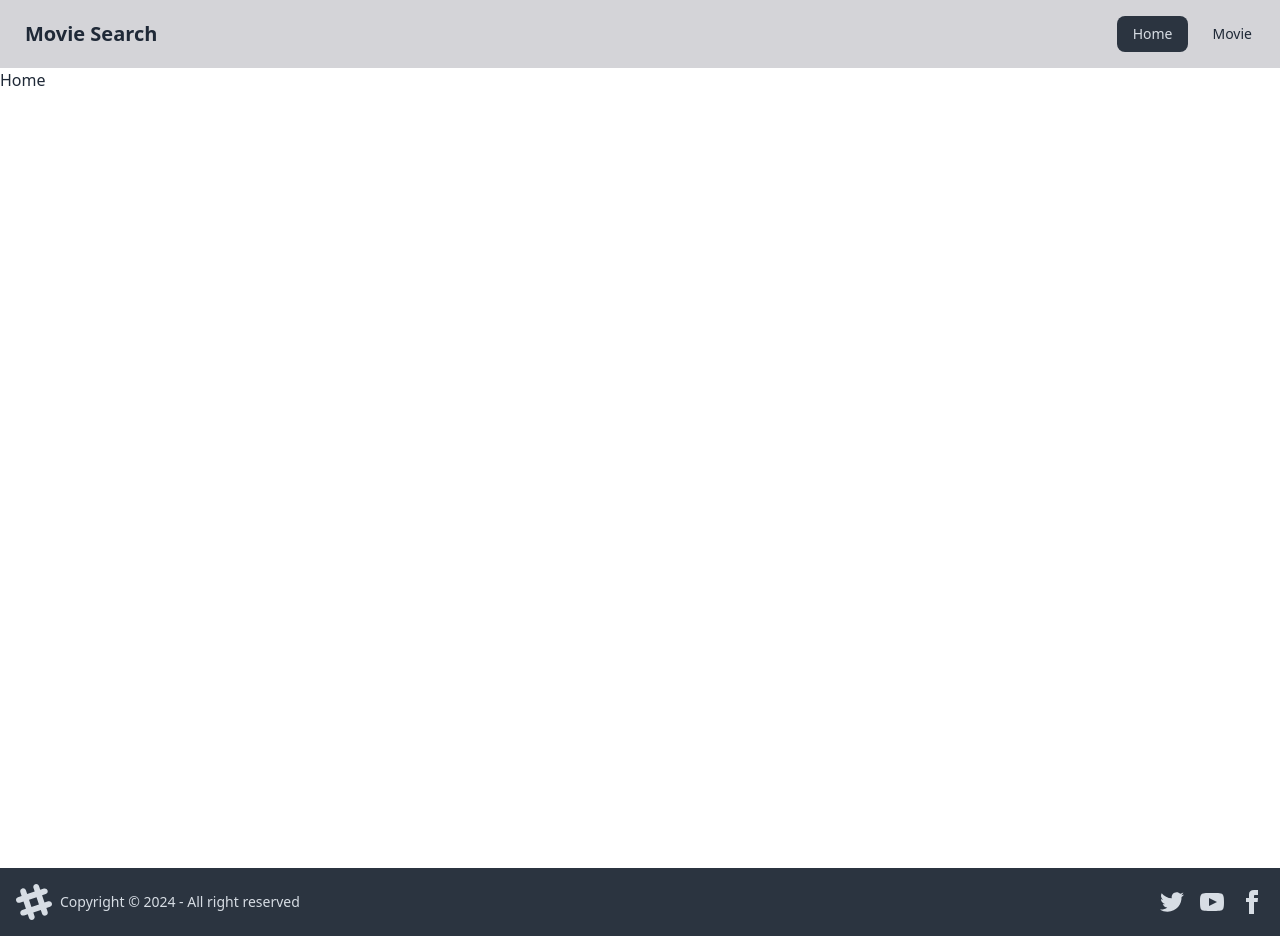
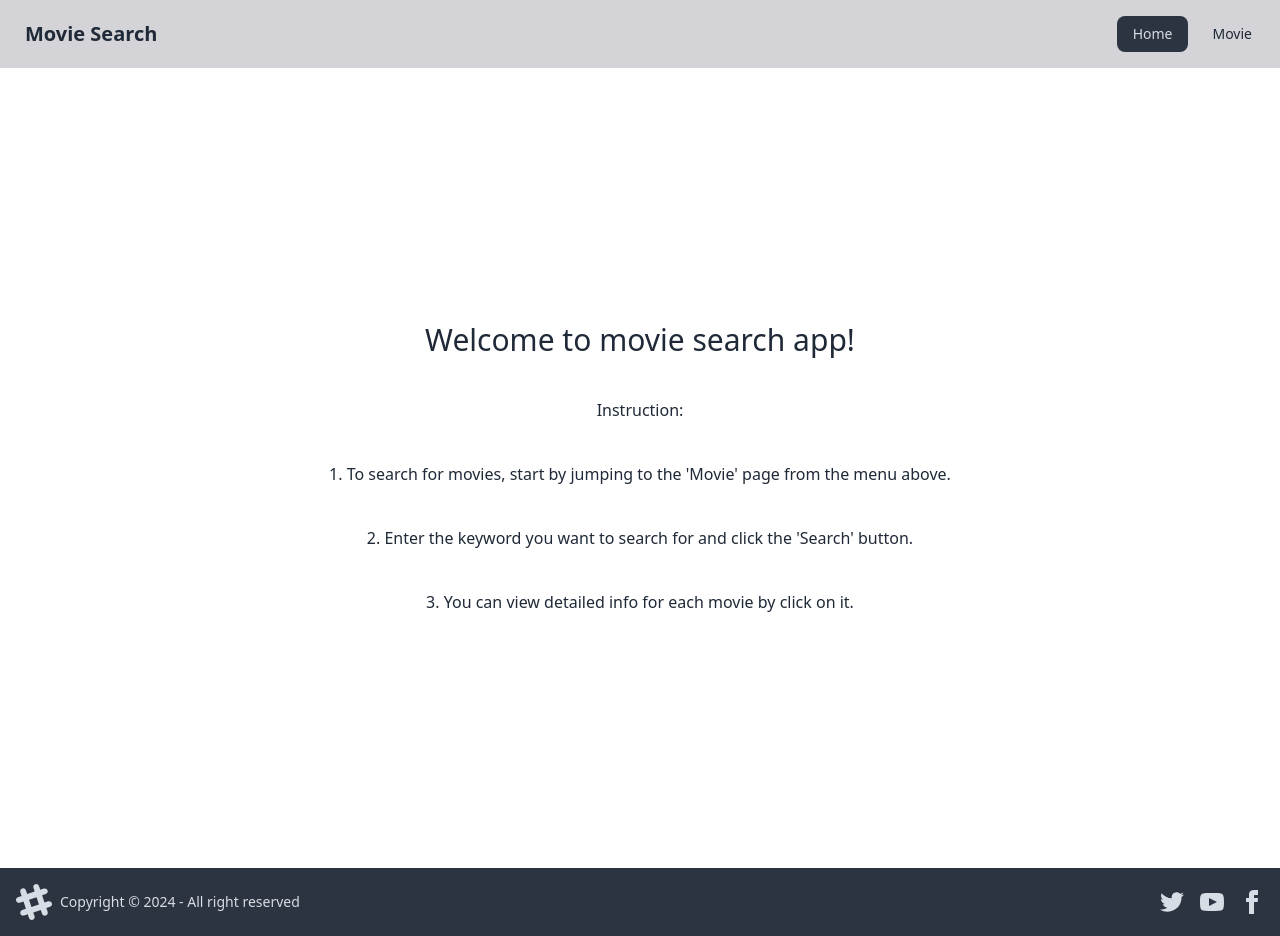
Before and after one commit to tanakAoi/movie-search-app, a React (Vite) app: page / in a window 1280 px wide. Built offline with nearby package versions, Linux system fonts and the light colour scheme.

Commit message:
feat : add content to home page

```diff
--- a/src/pages/Home.tsx
+++ b/src/pages/Home.tsx
@@ -1,5 +1,19 @@
 export const Home = () => {
-    return <div className="min-h-screen">
-      Home
-    </div>;
-  };
+  return (
+    <div className="h-screen flex flex-col items-center justify-center gap-10">
+      <h2 className="text-3xl">Welcome to movie search app!</h2>
+      <h3 className="flex flex-col gap-3">Instruction: </h3>
+      <p>
+        1. To search for movies, start by jumping to the 'Movie' page from the
+        menu above.
+      </p>
+      <p>
+        2. Enter the keyword you want to search for and click the 'Search'
+        button.
+      </p>
+      <p>
+        3. You can view detailed info for each movie by click on it.
+      </p>
+    </div>
+  );
+};
```
